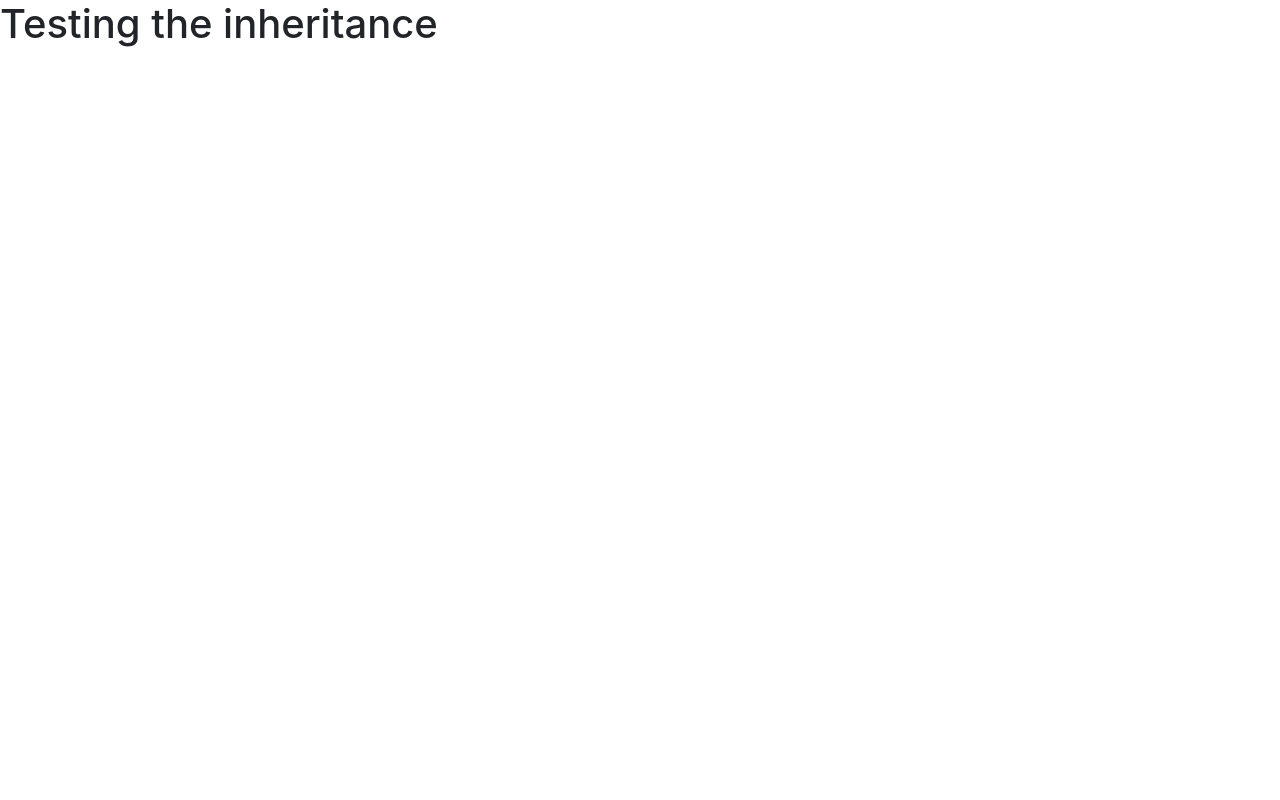
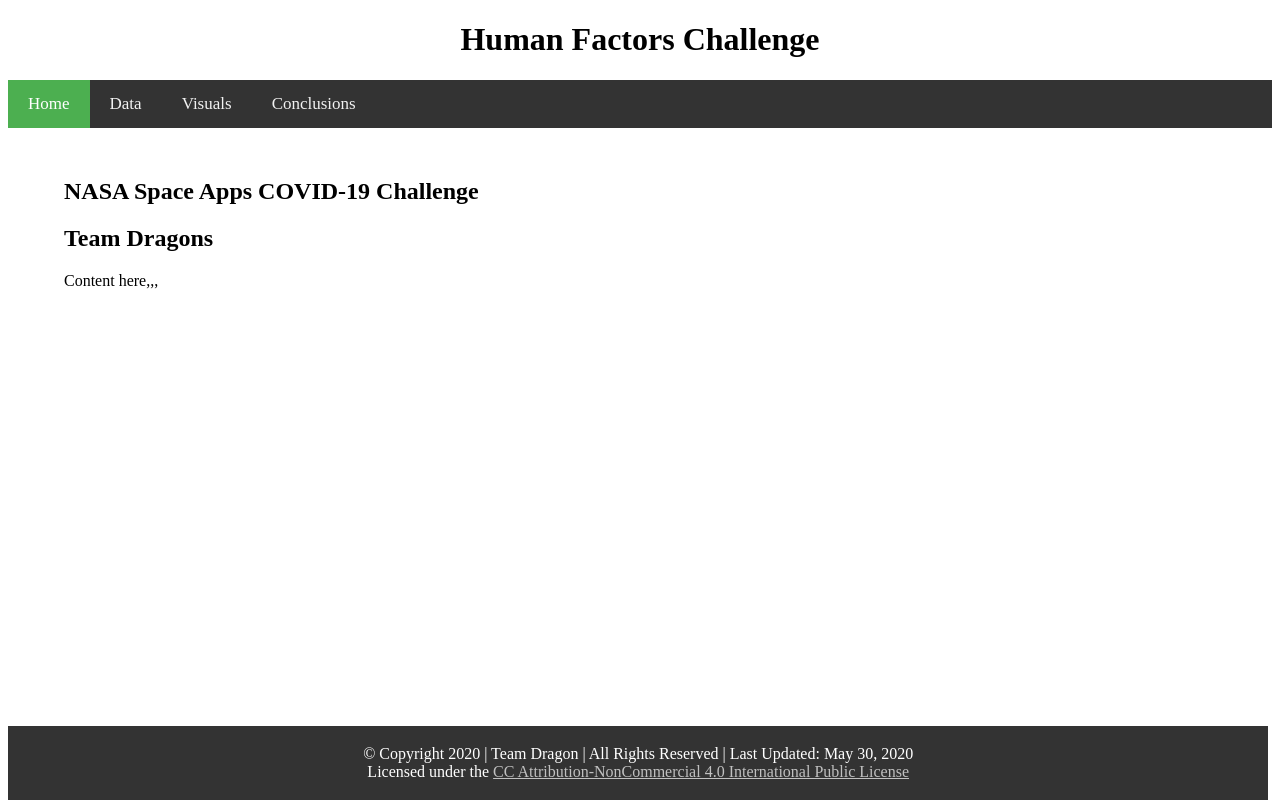
Before and after one commit to TOduah/NASA_Space_Apps_COVID19, a Flask app: page / in a window 1280 px wide. Run offline with Flask 2, Linux system fonts and the light colour scheme; some libraries are stand-ins or nearby versions.

Commit message:
Basic Website Template

```diff
--- a/templates/index.html
+++ b/templates/index.html
@@ -1,7 +1,66 @@
-{% extends "base.html" %}
+<!DOCTYPE html>
+<html lang="en">
+<head>
+    <meta charset="UTF-8">
+    <title>{%block title%} {%endblock%}</title>
+    <link rel="stylesheet" type="text/css" href="stylesheet.css">
+    <style>
+        .topnav {
+            overflow: hidden;
+            background-color: #333;
+        }
 
-{% block head %} Home {% endblock %}
+        .topnav a {
+            float: left;
+            color: #f2f2f2;
+            text-align: center;
+            padding: 14px 20px;
+            text-decoration: none;
+            font-size: 17px;
+        }
 
-{% block body %}
-<h1>Testing the inheritance</h1>
-{% endblock %}
+        .topnav a:hover {
+            background-color: #C0C0C0;
+            color: black;
+        }
+
+        .topnav a.active {
+            background-color: #4CAF50;
+            color: white;
+        }
+    </style>
+
+</head>
+
+<body>
+    <header>
+        <h1>Human Factors Challenge</h1>
+    </header>
+
+    <div class="topnav">
+        <a class="active" href="#home">Home</a>
+        <a href="#news">Data</a>
+        <a href="#contact">Visuals</a>
+        <a href="#about">Conclusions</a>
+    </div>
+
+    <main>
+        <h2>NASA Space Apps COVID-19 Challenge</h2>
+        <h2>Team Dragons</h2>
+
+        <p>
+            Content here,,,
+        </p>
+    </main>
+
+    <footer>
+		<p style="text-align:center;">
+			&copy; Copyright 2020 | Team Dragon | All Rights Reserved | Last Updated: May 30, 2020
+			<br>
+			Licensed under the <a style="color: #C0C0C0;" href="https://creativecommons.org/licenses/by-nc/4.0/">CC Attribution-NonCommercial 4.0 International Public License</a>
+			<br>
+		</p>
+	</footer>
+
+</body>
+</html>
--- /dev/null
+++ b/templates/stylesheet.css
@@ -0,0 +1,20 @@
+header {
+    text-align: center;
+}
+
+main {
+    width: 90vw;
+    margin: 0 auto;
+    padding: 30px 20px;
+    padding-bottom: 85px;
+}
+
+footer {
+    text-align: center;
+    background-color: #333;
+    color: #fff;
+    padding: 3px;
+    position: absolute;
+    bottom: 0;
+    width: 98%;
+}
```
Also changed, not shown: 1 other file.
